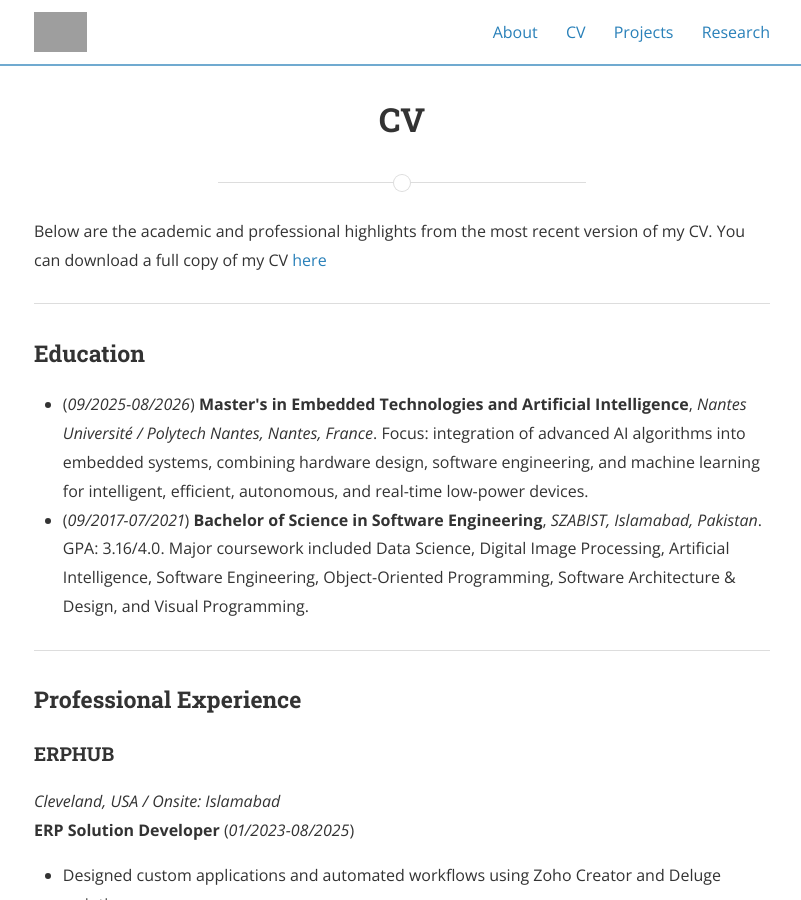
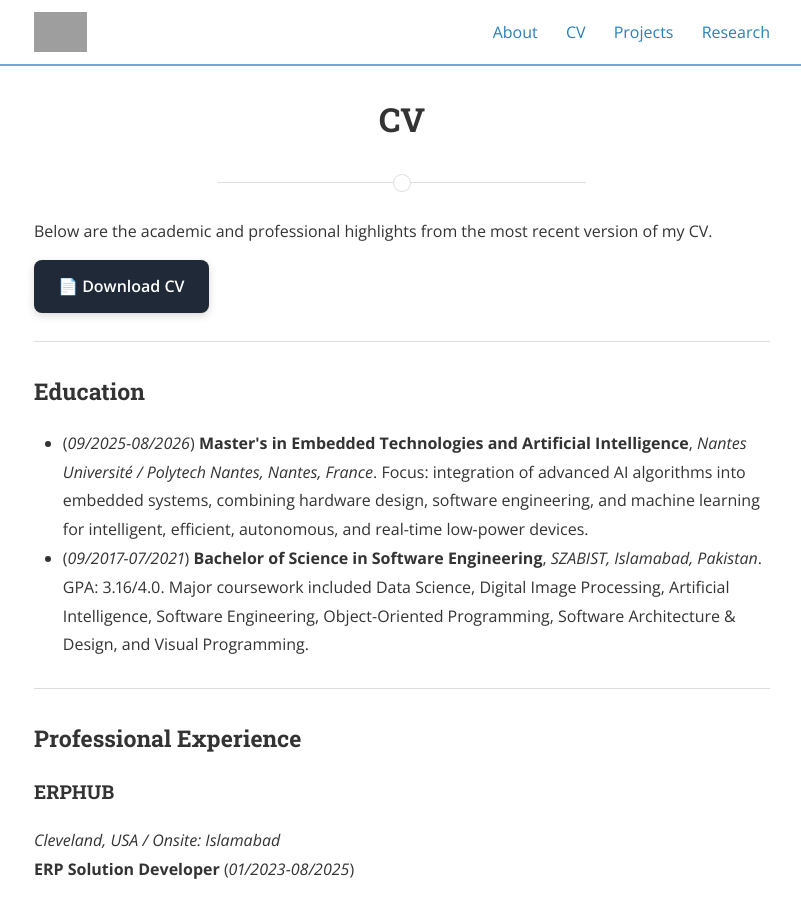
Before and after one commit to Rehmatali-cv/Rehmatali-cv.github.io, a Jekyll site: the page built from cv.md, in a window 1280 px wide and 900 px high. Shown: the whole window, without its empty margins (238-1039 px from the left). Built offline with Jekyll 4.4.1, drawn with Linux system fonts in a browser that asks for light colours; nearby versions of some CDN libraries; grey boxes are pictures that could not be loaded.

Commit message:
Update cv.md

```diff
--- a/cv.md
+++ b/cv.md
@@ -8,8 +8,25 @@ nav_order: 2
 
 <p>
   Below are the academic and professional highlights from the most recent version of my CV.
-  You can download a full copy of my CV
-  <a href="https://raw.githubusercontent.com/Rehmatali-cv/Rehmatali-cv.github.io/main/assets/Rehmat%20Ali%20CV.pdf" target="_blank">here</a>
+</p>
+
+<p>
+  <a
+    href="https://raw.githubusercontent.com/Rehmatali-cv/Rehmatali-cv.github.io/main/assets/Rehmat%20Ali%20CV.pdf"
+    target="_blank"
+    style="
+      display: inline-block;
+      padding: 12px 24px;
+      background-color: #1f2937;
+      color: #ffffff;
+      text-decoration: none;
+      border-radius: 8px;
+      font-weight: 600;
+      box-shadow: 0 3px 8px rgba(0,0,0,0.15);
+    "
+  >
+    📄 Download CV
+  </a>
 </p>
 
 <hr>
```
